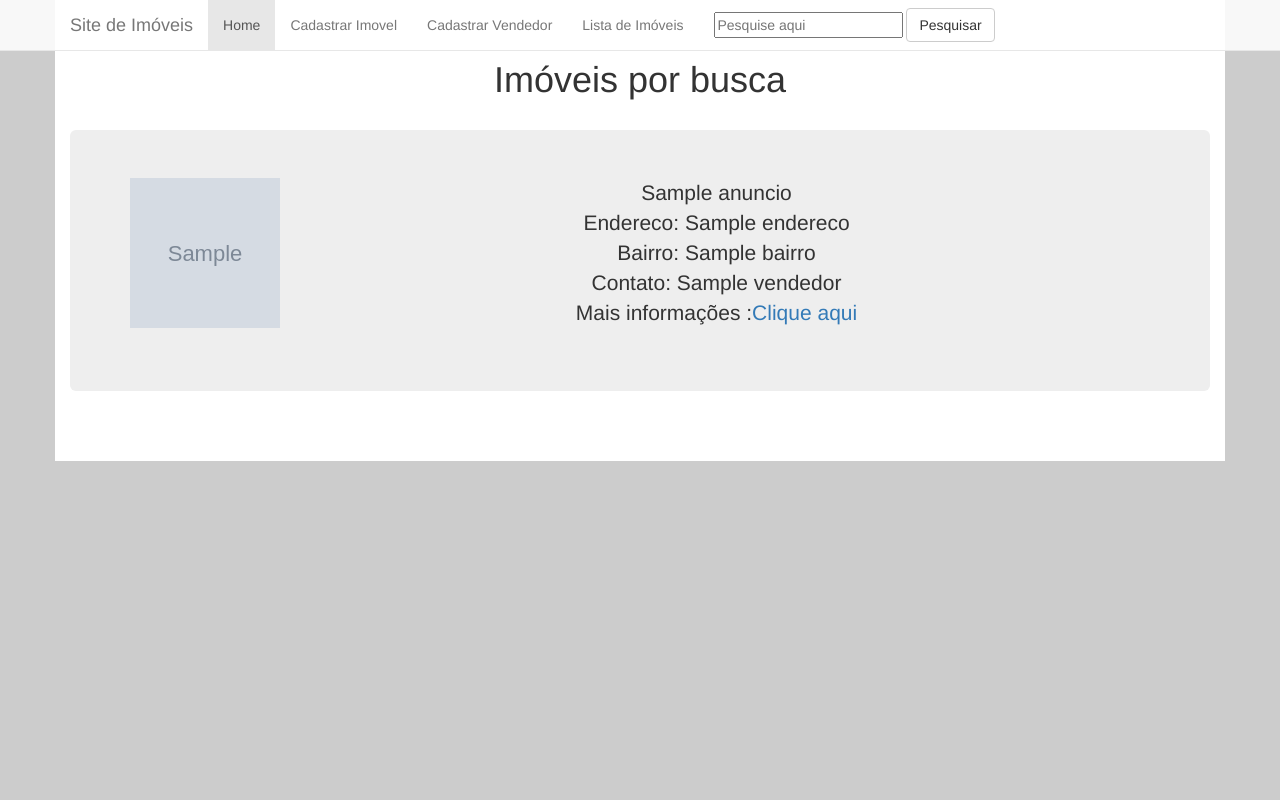
After one commit to jamesperes-zz/finxi, a Django app: template imoveis/siteimoveis/templates/siteimoveis/pesquisapro.html in a window 1280 px wide. The commit adds this page. Run offline with Django 3.2, Linux system fonts and the light colour scheme; tables that the repository leaves empty hold one stand-in row (values such as "Sample post"); the template is opened without the code that fills it: values that come from a table or form of the project are taken from there, most other values are stand-ins (such as "Sample title", 1, 10 or a date in 2020); grey boxes marked "Sample" are stand-in pictures; some libraries are stand-ins or nearby versions.

Commit message:
add 1km busca

```diff
--- a/imoveis/imoveis/urls.py
+++ b/imoveis/imoveis/urls.py
@@ -17,7 +17,8 @@ from django.conf.urls import url, include
 from django.conf import settings
 from django.contrib import admin
 from siteimoveis.views import (imovel_home, imovel_novo, vendedor_novo,
-                               imovel_pesquisa, imovel_list, imovel)
+                               imovel_pesquisa, imovel_list, imovel,
+                               imovel_proximos)
 from django.conf.urls.static import static
 
 urlpatterns = [
@@ -29,4 +30,5 @@ urlpatterns = [
     url(r'^cadastravendedor/$', vendedor_novo, name='vendedor_novo'),
     url(r'^lista/$', imovel_list, name='imovel_list'),
     url(r'^imovel/(?P<imovel_id>[0-9]+)$', imovel),
+    url(r'^imovelproximo/$', imovel_proximos, name='imovelproximo'),
 ] + static(settings.MEDIA_URL, document_root=settings.MEDIA_ROOT)
--- a/imoveis/siteimoveis/templates/siteimoveis/base.html
+++ b/imoveis/siteimoveis/templates/siteimoveis/base.html
@@ -40,10 +40,10 @@
         </ul>
         </li>
       </ul>
-      <form class="navbar-form navbar-left" action="{% url 'imovelpesquisa' %}" method="POST">
+      <form class="navbar-form navbar-left" action="{% url 'imovelproximo' %}" method="POST">
         <div class="form-group">
           {% csrf_token %}
-          <input type="descricao" name="pesquisa" placeholder="Procure pelo Bairro" style="width: 100%;">
+          <input type="descricao" name="pesquisa" placeholder="Pesquise aqui" style="width: 100%;">
 
         </div>
         <button type="submit" class="btn btn-default">Pesquisar</button>
--- /dev/null
+++ b/imoveis/siteimoveis/templates/siteimoveis/pesquisapro.html
@@ -0,0 +1,51 @@
+{% extends 'siteimoveis/base.html' %}
+
+
+
+{% block head%}
+
+<meta name="viewport" content="initial-scale=1.0, user-scalable=no">
+   <meta charset="utf-8">
+   <style>
+     html, body {
+       height: 100%;
+       margin: 0;
+       padding: 0;
+     }
+     #map {
+       height: 35%;
+       width: 35%;
+     }
+   </style>
+
+
+
+{%endblock%}
+
+{% block content %}
+<center>
+<br>
+<h1 align="center" > Imóveis por busca</h1>
+
+{% for encontrado in encontrados %}
+<br>
+<div class="jumbotron">
+
+  <p><img src="{{ encontrado.imagem.url }}" width="150" height="150" align="left" >
+
+    {{encontrado.anuncio}}<br/>
+  Endereco: {{encontrado.endereco }}<br/>
+  Bairro: {{encontrado.bairro}}<br/>
+  Contato: {{encontrado.vendedor }}<br/>
+  Mais informações :<a href='/imovel/{{imovel.id}}'>Clique aqui</a><br/>
+  </p>
+</div>
+{%endfor%}
+
+
+</center>
+<br><br>
+{% endblock %}
+
+{% block script%}
+{%endblock%}
```
Also changed, not shown: imoveis/siteimoveis/views.py (+27 -1 lines).
